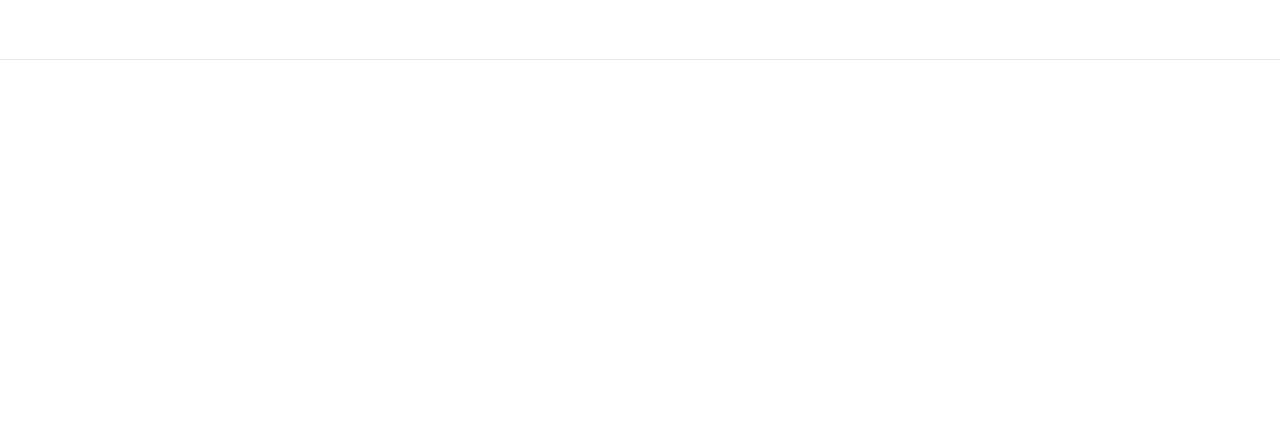
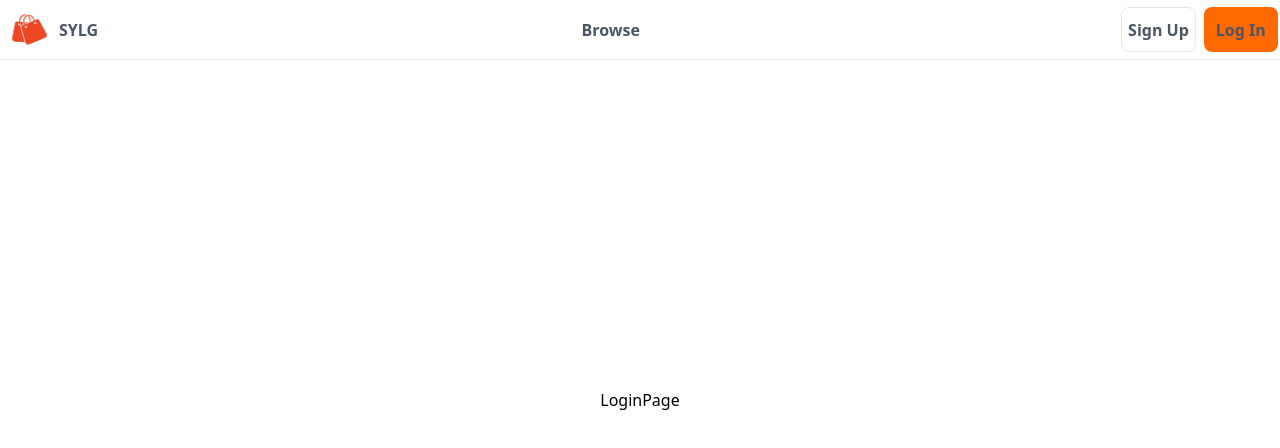
Before and after one commit to JammyBoi41/seeyalatergator, a React (Vite) app in the folder frontend/: page /login in a window 1280 px wide. Before the commit this address had no page. Shown: the top 448 px of the page. Built offline with nearby package versions, Linux system fonts and the light colour scheme.

Commit message:
added login/signup pages | making more progress on navbar

```diff
--- a/frontend/src/App.jsx
+++ b/frontend/src/App.jsx
@@ -2,6 +2,8 @@
 import Navbar from './components/Navbar'
 import {Route, Routes} from 'react-router-dom'
 import LandingPage from './pages/LandingPage'
+import LoginPage from './pages/LoginPage'
+import SignupPage from './pages/SignupPage'
 
 function App() {
   return (
@@ -9,6 +11,8 @@
       <Navbar/>
       <Routes>
         <Route path='/' element={<LandingPage/>}/>
+        <Route path='/login' element={<LoginPage/>}/>
+        <Route path='/signup' element={<SignupPage/>}/>
       </Routes>
     </>
 
--- a/frontend/src/components/Navbar.jsx
+++ b/frontend/src/components/Navbar.jsx
@@ -1,8 +1,25 @@
 import React from 'react'
+import { Link } from 'react-router-dom'
 
 const Navbar = () => {
   return (
-    <div className='bg-white w-screen h-15 fixed top-0 left-0 border-gray-200 border-b-1'>
+    <div className='bg-white w-screen h-15 fixed top-0 left-0 border-gray-200 border-b-1 flex flex-row justify-between '> {/* div of navbar */}
+
+        <Link to='/' className="flex flex-row justify-center items-center cursor-pointer"> {/* lofo left */}
+          <img src="shopping_bag.jpg" className="w-full h-full"/>
+          <h3 className="font-bold text-gray-600">SYLG</h3>
+        </Link>
+
+        <div className="flex items-center justify-center"> {/* buttons in the middle */}
+          <button className="h-3/4 w-full mr-2 text-gray-600 font-bold whitespace-nowrap cursor-pointer hover:text-orange-500 transition duration-300"> Browse </button>
+        </div>
+
+
+        <div className="flex items-center justify-center"> {/* div containing login/signup buttons */}
+          <Link to='/signup' className="flex items-center justify-center bg-white min-w-1/2 h-3/4 w-full mr-2 text-gray-600 font-bold whitespace-nowrap pl-1 pr-1 rounded-lg border-1 border-gray-200 cursor-pointer hover:bg-gray-300 transition duration-300"> Sign Up </Link>
+          <Link to="/login" className="flex items-center justify-center bg-orange-500 min-w-1/2 h-3/4 w-full mr-3 text-gray-600 font-bold whitespace-nowrap pl-1 pr-1 rounded-lg border-gray-200 cursor-pointer hover:bg-orange-700 transition duration-300"> Log In </Link>
+        </div>
+
 
     </div>
   )
--- /dev/null
+++ b/frontend/src/pages/LoginPage.tsx
@@ -0,0 +1,9 @@
+import React from 'react'
+
+const LoginPage = () => {
+  return (
+    <div>LoginPage</div>
+  )
+}
+
+export default LoginPage
--- /dev/null
+++ b/frontend/src/pages/SignupPage.tsx
@@ -0,0 +1,9 @@
+import React from 'react'
+
+const SignupPage = () => {
+  return (
+    <div>SignupPage</div>
+  )
+}
+
+export default SignupPage
```
Also changed, not shown: frontend/public/shopping_bag.jpg (added), 1 other file (tests, documents, lock files or other folders).
